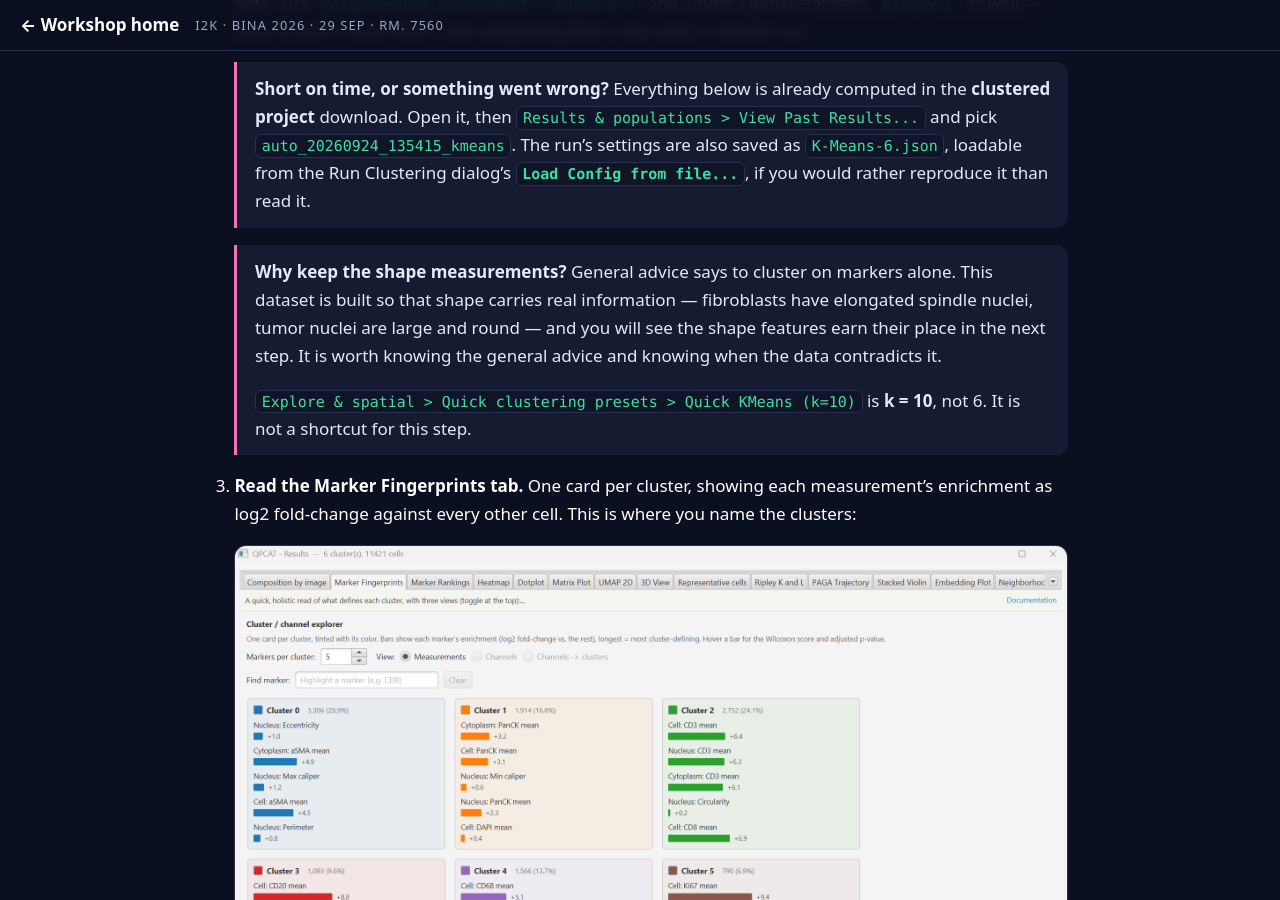
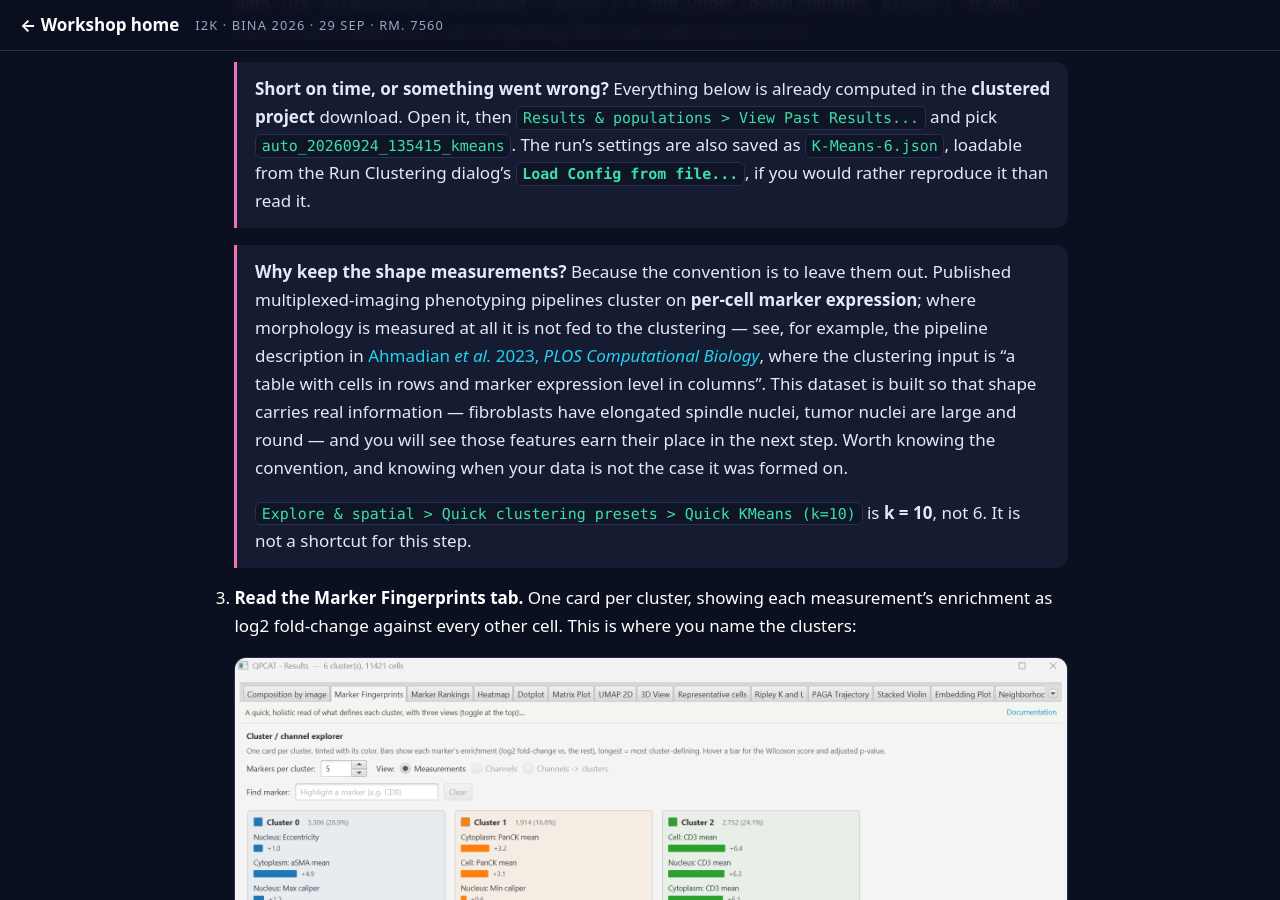
Before and after one commit to MichaelSNelson/BINA-I2K-2026-QuPath-Extensions, a Jekyll site: the page built from docs/03-qp-cat-cell-analysis-tools.md, in a window 1280 px wide and 900 px high, scrolled down 4856 px. Built offline with Jekyll 4.4.1, drawn with Linux system fonts in a browser that asks for light colours.

Commit message:
guide: cite the convention rather than assert 'general advice'
'General advice says to cluster on markers alone' claimed a stated rule that
does not exist as such. What exists is a convention: published multiplexed-
imaging phenotyping pipelines take per-cell marker expression as the clustering
input, and morphology, where measured at all, is not fed in. Cited to Ahmadian
et al. 2023 (PLOS Comput Biol), whose pipeline description names the input
table explicitly.

Claude-Session: https://claude.ai/code/session_01TZFXuLKiz1DgbomrTgfDTw

```diff
--- a/docs/03-qp-cat-cell-analysis-tools.md
+++ b/docs/03-qp-cat-cell-analysis-tools.md
@@ -318,11 +318,16 @@ should detect close to 1,530 cells on `tme_00`.
    > The run's settings are also saved as `K-Means-6.json`, loadable from the Run Clustering
    > dialog's **`Load Config from file...`**, if you would rather reproduce it than read it.
 
-   > **Why keep the shape measurements?** General advice says to cluster on markers alone. This
-   > dataset is built so that shape carries real information — fibroblasts have elongated
-   > spindle nuclei, tumor nuclei are large and round — and you will see the shape features earn
-   > their place in the next step. It is worth knowing the general advice and knowing when the
-   > data contradicts it.
+   > **Why keep the shape measurements?** Because the convention is to leave them out. Published
+   > multiplexed-imaging phenotyping pipelines cluster on **per-cell marker expression**; where
+   > morphology is measured at all it is not fed to the clustering — see, for example, the
+   > pipeline description in
+   > [Ahmadian *et al.* 2023, *PLOS Computational Biology*](https://journals.plos.org/ploscompbiol/article?id=10.1371/journal.pcbi.1011432),
+   > where the clustering input is "a table with cells in rows and marker expression level in
+   > columns". This dataset is built so that shape carries real information — fibroblasts have
+   > elongated spindle nuclei, tumor nuclei are large and round — and you will see those
+   > features earn their place in the next step. Worth knowing the convention, and knowing when
+   > your data is not the case it was formed on.
    >
    > `Explore & spatial > Quick clustering presets > Quick KMeans (k=10)` is **k = 10**, not 6.
    > It is not a shortcut for this step.
```
